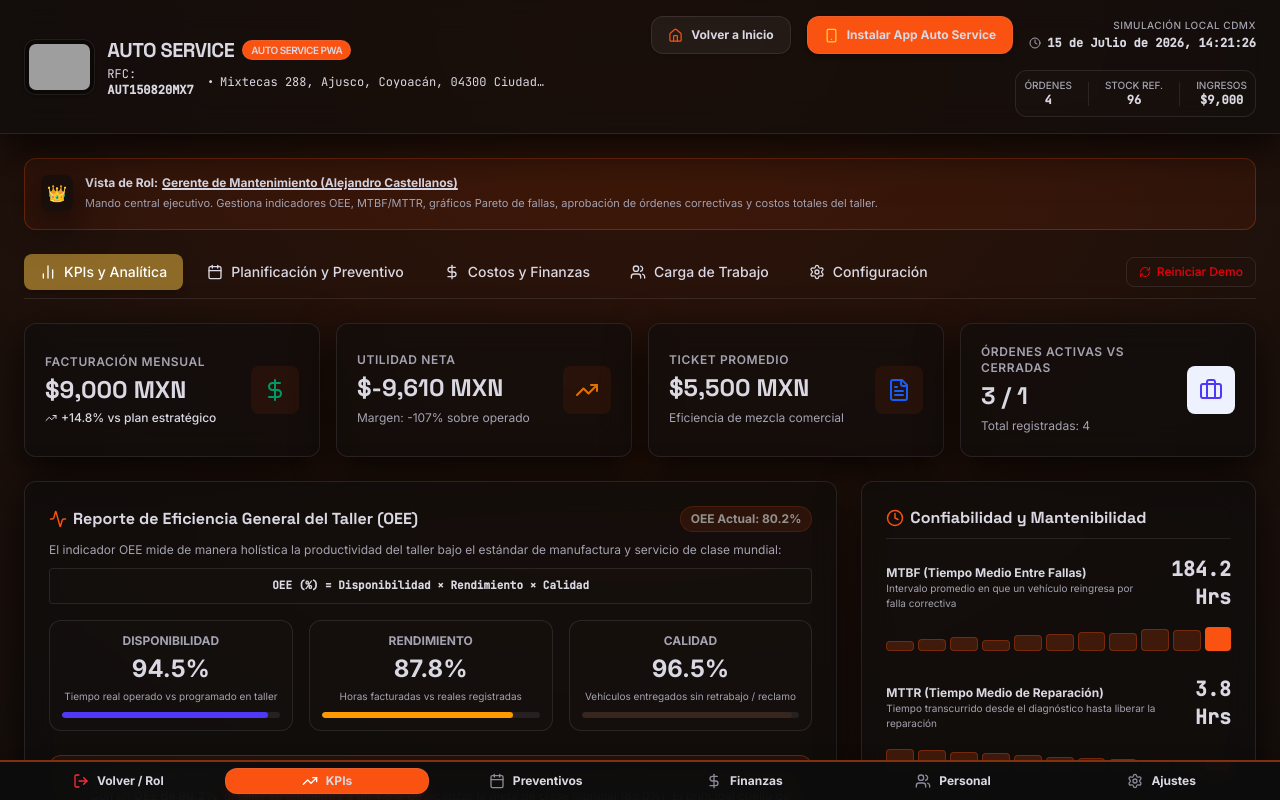
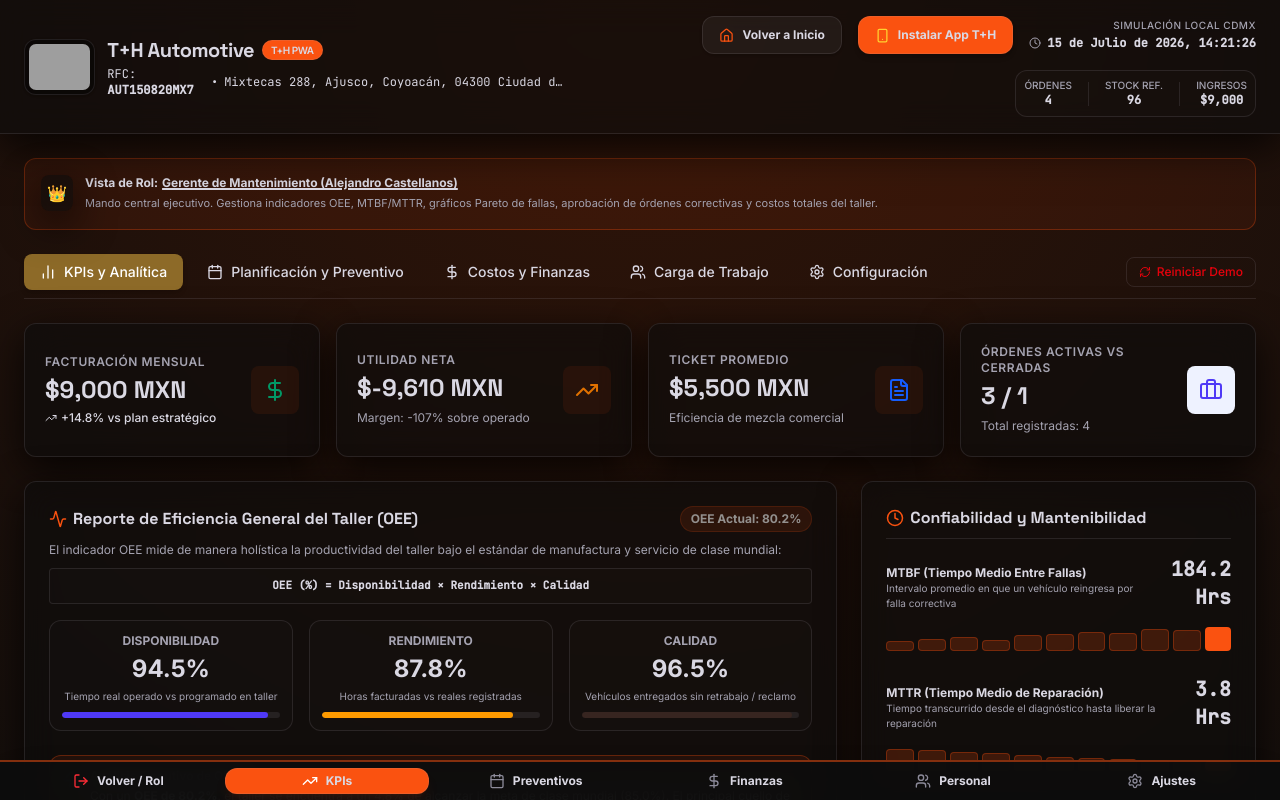
Before and after one commit to haroldove90-spec/Auto-Service, a React (Vite) app: page / in a window 1280 px wide. Both pictures are taken after a click on the button "Gerente: Alejandro Castellanos". Shown: the top 800 px of the page. Built offline with nearby package versions, Linux system fonts and the light colour scheme; grey boxes are pictures that could not be loaded.

Commit message:
chore: rebrand application to T+H Automotive
Update branding assets, PWA manifest, and contact details to reflect the new company identity.

```diff
--- a/index.html
+++ b/index.html
@@ -3,14 +3,14 @@
   <head>
     <meta charset="UTF-8" />
     <meta name="viewport" content="width=device-width, initial-scale=1.0" />
-    <title>Auto Service</title>
+    <title>T+H AUTOMOTIVE</title>
     <link rel="manifest" href="/manifest.json" />
-    <link rel="icon" type="image/png" href="https://appdesignproyectos.com/autoserviceicono.png" />
+    <link rel="icon" type="image/png" href="https://appdesignproyectos.com/thaicono.png" />
     <meta name="theme-color" content="#FA5210" />
     <meta name="apple-mobile-web-app-capable" content="yes" />
     <meta name="apple-mobile-web-app-status-bar-style" content="black-translucent" />
-    <meta name="apple-mobile-web-app-title" content="Auto Service" />
-    <link rel="apple-touch-icon" href="https://appdesignproyectos.com/autoserviceicono.png" />
+    <meta name="apple-mobile-web-app-title" content="T+H" />
+    <link rel="apple-touch-icon" href="https://appdesignproyectos.com/thaicono.png" />
   </head>
   <body>
     <div id="root"></div>
--- a/metadata.json
+++ b/metadata.json
@@ -1,6 +1,6 @@
 {
-  "name": "Auto Service",
-  "description": "Mantenimiento Automotriz",
+  "name": "T+H",
+  "description": "T+H Automotive - Mantenimiento Automotriz",
   "requestFramePermissions": [
     "camera"
   ],
--- a/src/App.tsx
+++ b/src/App.tsx
@@ -174,17 +174,17 @@ export default function App() {
             <div className="flex items-center gap-3 min-w-0">
               <div className="relative flex-shrink-0">
                 <img
-                  src="https://appdesignproyectos.com/autoservice.png"
-                  alt="Auto Service"
+                  src="https://appdesignproyectos.com/tha.png"
+                  alt="T+H Automotive"
                   className="h-10 w-auto sm:h-14 object-contain bg-black/40 p-1 rounded-xl border border-white/10 shadow-sm"
                   referrerPolicy="no-referrer"
                 />
               </div>
               <div className="min-w-0">
                 <h1 className="text-xs sm:text-lg md:text-xl font-bold font-display text-slate-800 tracking-tight flex flex-col sm:flex-row sm:items-center gap-1 sm:gap-2">
-                  <span className="truncate">AUTO SERVICE</span>
+                  <span className="truncate">T+H Automotive</span>
                   <span className="text-[8px] sm:text-[10px] bg-[#FA5210] text-white px-1.5 sm:px-2 py-0.5 rounded-full font-sans font-semibold uppercase border border-[#FA5210]/20 shrink-0 w-fit">
-                    Auto Service PWA
+                    T+H PWA
                   </span>
                 </h1>
                 <p className="text-xs text-slate-400 font-mono mt-0.5 hidden lg:flex items-center gap-1.5">
@@ -224,10 +224,10 @@ export default function App() {
                 onClick={handleInstallClick}
                 id="pwa-install-nav-btn"
                 className="flex items-center gap-2 bg-[#FA5210] text-white px-4 py-2.5 rounded-xl font-bold border border-white/10 hover:bg-[#ff6c30] transition-all text-xs cursor-pointer shadow-md hover:shadow-[#FA5210]/20"
-                title="Instalar Aplicación Auto Service en tu dispositivo"
+                title="Instalar Aplicación T+H en tu dispositivo"
               >
                 <Smartphone size={15} className="animate-pulse text-amber-300" />
-                <span>Instalar App Auto Service</span>
+                <span>Instalar App T+H</span>
               </button>
 
               {/* CDMX Time Tracker */}
@@ -277,10 +277,10 @@ export default function App() {
               transition={{ duration: 0.5 }}
               className="w-full max-w-4xl flex flex-col items-center text-center"
             >
-              {/* Majestic Auto Service Logo */}
+              {/* Majestic T+H Automotive Logo */}
               <img
-                src="https://appdesignproyectos.com/autoservice.png"
-                alt="Auto Service"
+                src="https://appdesignproyectos.com/tha.png"
+                alt="T+H Automotive"
                 className="h-28 sm:h-36 w-auto object-contain bg-black/40 p-3 rounded-2xl border border-white/10 shadow-2xl mb-12"
                 referrerPolicy="no-referrer"
               />
@@ -322,7 +322,7 @@ export default function App() {
                   className="flex items-center gap-2 bg-[#FA5210] text-white px-6 py-3 rounded-xl font-bold border border-white/10 hover:bg-[#ff6c30] transition-all text-xs cursor-pointer shadow-lg hover:shadow-[#FA5210]/20"
                 >
                   <Smartphone size={16} className="animate-pulse text-amber-300" />
-                  <span>Instalar Aplicación Auto Service</span>
+                  <span>Instalar Aplicación T+H</span>
                 </button>
               </div>
             </motion.div>
@@ -474,13 +474,13 @@ export default function App() {
       {/* COMPLIANT FOOTER */}
       <footer className="bg-white border-t border-slate-200 mt-12 py-6 px-6 text-xs text-center text-slate-400 space-y-2">
         <p className="max-w-2xl mx-auto">
-          <strong>Auto Service Dashboard</strong> • Desarrollado con los más altos estándares de fidelidad y usabilidad interactiva. Sincronización local persistente en tiempo real.
+          <strong>T+H Automotive Dashboard</strong> • Desarrollado con los más altos estándares de fidelidad y usabilidad interactiva. Sincronización local persistente en tiempo real.
         </p>
         <p className="text-[11px] font-semibold text-slate-500">
           Programa desarrollado por <span className="text-[#FA5210]">App Design</span> - D.G. Harold Anguiano
         </p>
         <p className="font-mono text-[10px]">
-          Simulación de Operación Mecánica • Port 3000 • CDMX Verificación Vehicular Integrada • Licencia Comercial Auto Service
+          Simulación de Operación Mecánica • Port 3000 • CDMX Verificación Vehicular Integrada • Licencia Comercial T+H Automotive
         </p>
       </footer>
 
@@ -503,14 +503,14 @@ export default function App() {
 
               <div className="flex flex-col items-center text-center space-y-4">
                 <img
-                  src="https://appdesignproyectos.com/autoserviceicono.png"
-                  alt="Auto Service Icono"
+                  src="https://appdesignproyectos.com/thaicono.png"
+                  alt="T+H Icono"
                   className="w-16 h-16 rounded-2xl shadow-lg border border-[#FA5210]/30 object-contain"
                   referrerPolicy="no-referrer"
                 />
                 <div>
-                  <h3 className="text-xl font-bold font-display tracking-tight text-white">Instalar App Auto Service</h3>
-                  <p className="text-xs text-slate-400 mt-1">Lleva el Auto Service directamente en tu pantalla de inicio móvil o tablet.</p>
+                  <h3 className="text-xl font-bold font-display tracking-tight text-white">Instalar App T+H</h3>
+                  <p className="text-xs text-slate-400 mt-1">Lleva T+H directamente en tu pantalla de inicio móvil o tablet.</p>
                 </div>
               </div>
 
@@ -521,9 +521,9 @@ export default function App() {
                     <span>En iPhone y iPad (Safari):</span>
                   </h4>
                   <ol className="list-decimal list-inside text-xs text-slate-300 mt-2 space-y-1 pl-1">
-                    <li>Toca el botón <strong className="text-white">Compartir</strong> (icono de cuadrado con flecha hacia arriba) en la barra de navegación.</li>
+                    <li>Toca el botón <strong className="text-white">Compartir</strong> (icono de cuadrado con arrow hacia arriba) en la barra de navegación.</li>
                     <li>Desplázate hacia abajo y selecciona <strong className="text-white">"Agregar a Inicio"</strong>.</li>
-                    <li>Confirma el nombre <strong className="text-white">Auto Service</strong> para tener acceso inmediato.</li>
+                    <li>Confirma el nombre <strong className="text-white">T+H</strong> para tener acceso inmediato.</li>
                   </ol>
                 </div>
 
--- a/src/mockData.ts
+++ b/src/mockData.ts
@@ -639,13 +639,13 @@ export const INITIAL_TRANSACTIONS: Transaction[] = [
 ];
 
 export const INITIAL_SETTINGS: WorkshopSettings = {
-  name: 'Auto Service',
+  name: 'T+H Automotive',
   rfc: 'AUT150820MX7',
   address: 'Mixtecas 288, Ajusco, Coyoacán, 04300 Ciudad de México, CDMX',
   phone: '55 1384 6680',
-  email: 'contacto@autoservice.com.mx',
-  logoUrl: 'https://appdesignproyectos.com/autoservice.png', // Logo provided by user
+  email: 'contacto@thautomotive.com.mx',
+  logoUrl: 'https://appdesignproyectos.com/tha.png', // Logo provided by user
   terms: '1. Toda cotización tiene una vigencia de 15 días naturales.\n2. No nos hacemos responsables por objetos de valor no registrados en el inventario/checklist de entrada.\n3. Los vehículos con más de 48 horas de listos sin ser retirados causarán un costo de resguardo de $150 MXN por día.',
   taxRate: 16, // IVA 16% México
-  bankDetails: 'Banco BBVA Bancomer • Beneficiario: Auto Service S.A. de C.V. • Cuenta: 0123 4567 8901 • CLABE: 0121 8000 1234 5678 90'
+  bankDetails: 'Banco BBVA Bancomer • Beneficiario: T+H Automotive S.A. de C.V. • Cuenta: 0123 4567 8901 • CLABE: 0121 8000 1234 5678 90'
 };
```
Also changed, not shown: public/manifest.json.
